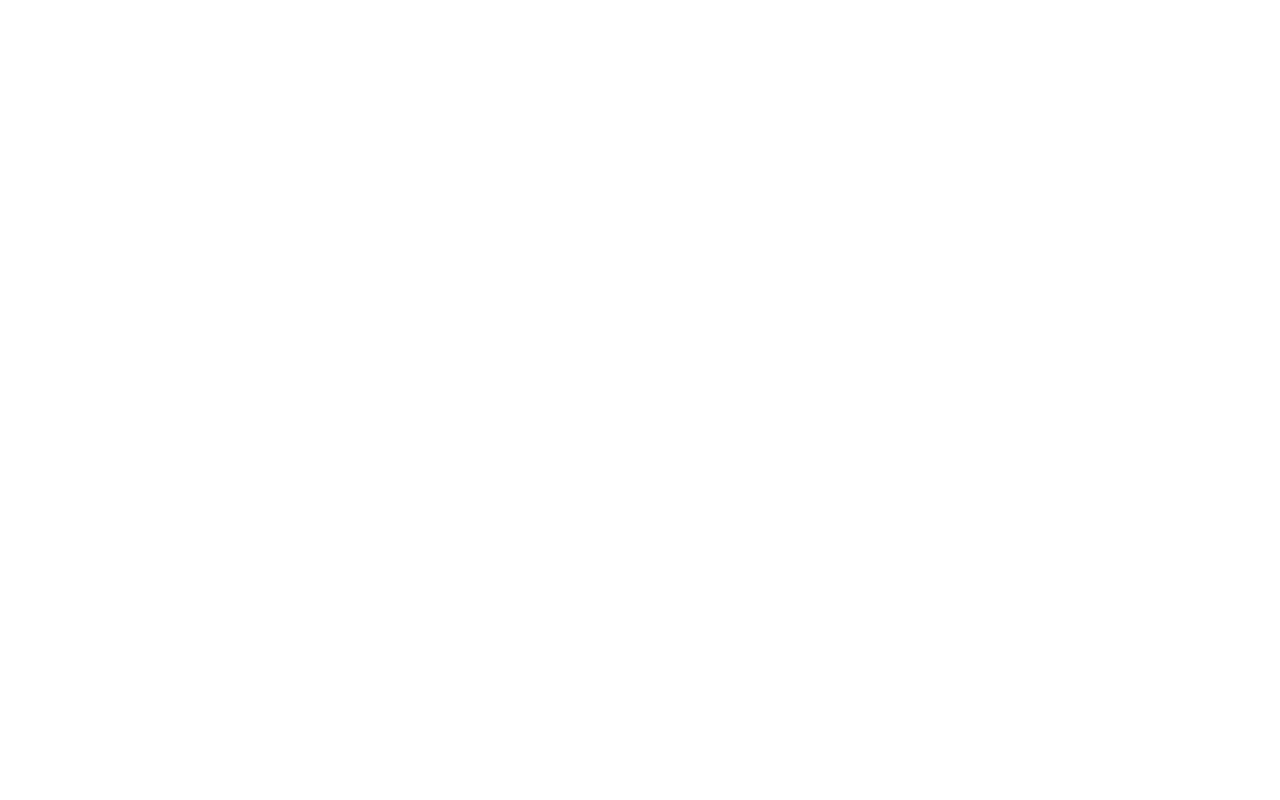
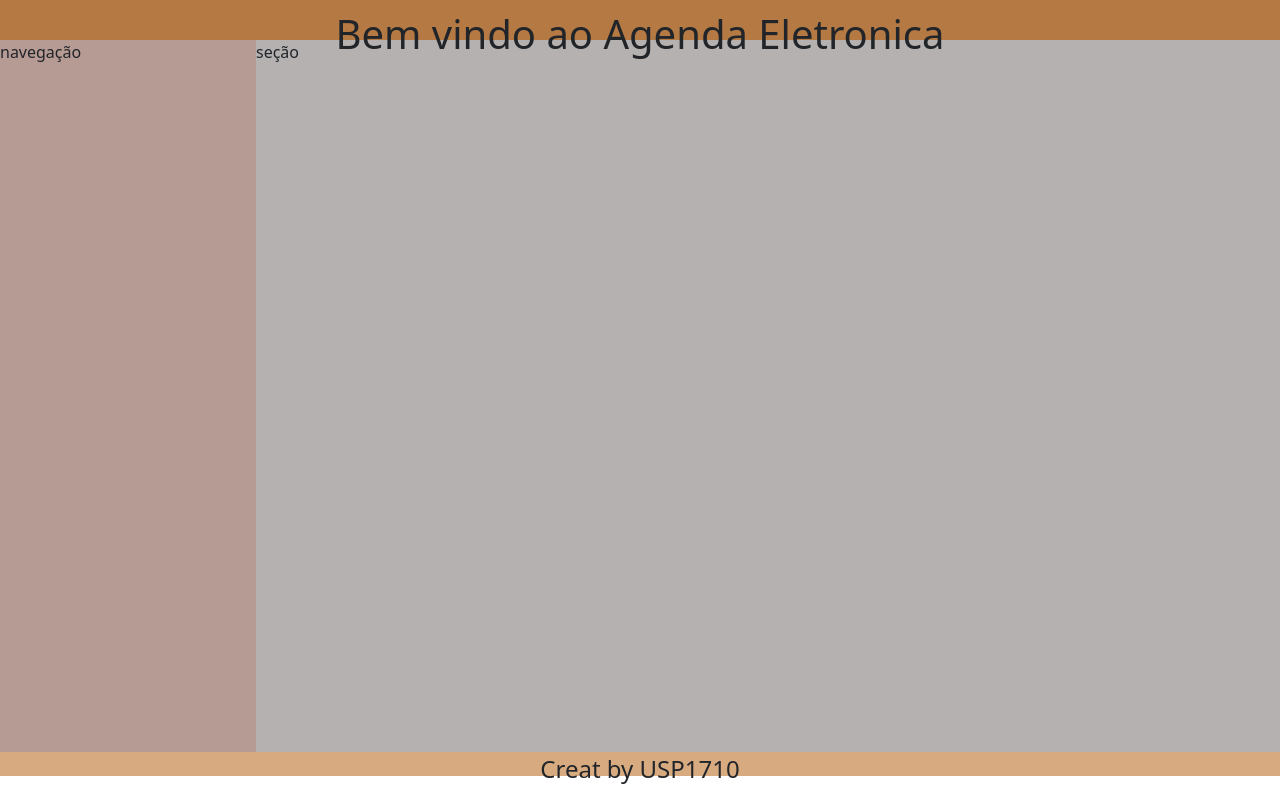
Before and after one commit to ueveton/CadastroServi-os, a website: page index.html in a window 1280 px wide. Drawn offline with nearby package versions, Linux system fonts and the light colour scheme.

Commit message:
init html, css e bootstrap

```diff
--- a/index.html
+++ b/index.html
@@ -5,10 +5,21 @@
     <meta http-equiv="X-UA-Compatible" content="IE=edge">
     <meta name="viewport" content="width=device-width, initial-scale=1.0">
     <link rel="stylesheet" href="style.css">
+    <link href="node_modules/bootstrap/dist/css/bootstrap.min.css" rel="stylesheet" integrity="sha384-GLhlTQ8iRABdZLl6O3oVMWSktQOp6b7In1Zl3/Jr59b6EGGoI1aFkw7cmDA6j6gD" crossorigin="anonymous">
     <script src="script.js" defer></script>
     <title>Cadastro de Serviços</title>
 </head>
 <body>
-
+    <header>
+        <h1>Bem vindo ao Agenda Eletronica</h1>
+    </header>
+    <div>
+        <nav>navegação</nav>
+        <section>seção</section>
+    </div>
+    <footer>
+        <h4>Creat by USP1710</h4>
+    </footer>
+    <script src="node_modules/bootstrap/dist/js/bootstrap.bundle.min.js" integrity="sha384-w76AqPfDkMBDXo30jS1Sgez6pr3x5MlQ1ZAGC+nuZB+EYdgRZgiwxhTBTkF7CXvN" crossorigin="anonymous"></script>
 </body>
 </html>
--- /dev/null
+++ b/package.json
@@ -0,0 +1,5 @@
+{
+  "dependencies": {
+    "bootstrap": "^5.3.0-alpha1"
+  }
+}
--- a/style.css
+++ b/style.css
@@ -0,0 +1,42 @@
+*{
+    margin: 0;
+    padding: 0;
+}
+
+:root{
+    --headerback: #B57A44;
+    --footer:#d8aa80;
+    --nav: #B69A94;
+    --section: #b4b1b0;
+}
+
+header{
+    background: var(--headerback);
+    width: auto;
+    height: 5vh;
+    padding-top: 10px;
+    padding-bottom: 10px;
+    text-align: center;
+}
+
+nav{
+    background: var(--nav);
+    width: 20vw;
+    float: left;
+    height: 89vh;
+}
+
+section {
+    background: var(--section);
+    width: auto;
+    height: 89vh;
+}
+
+footer {
+    background: var(--footer);
+    width: auto;
+    height: 3vh;
+    padding-top: 3px;
+    text-align: center;
+
+}
```
Also changed, not shown: 1 other file.
